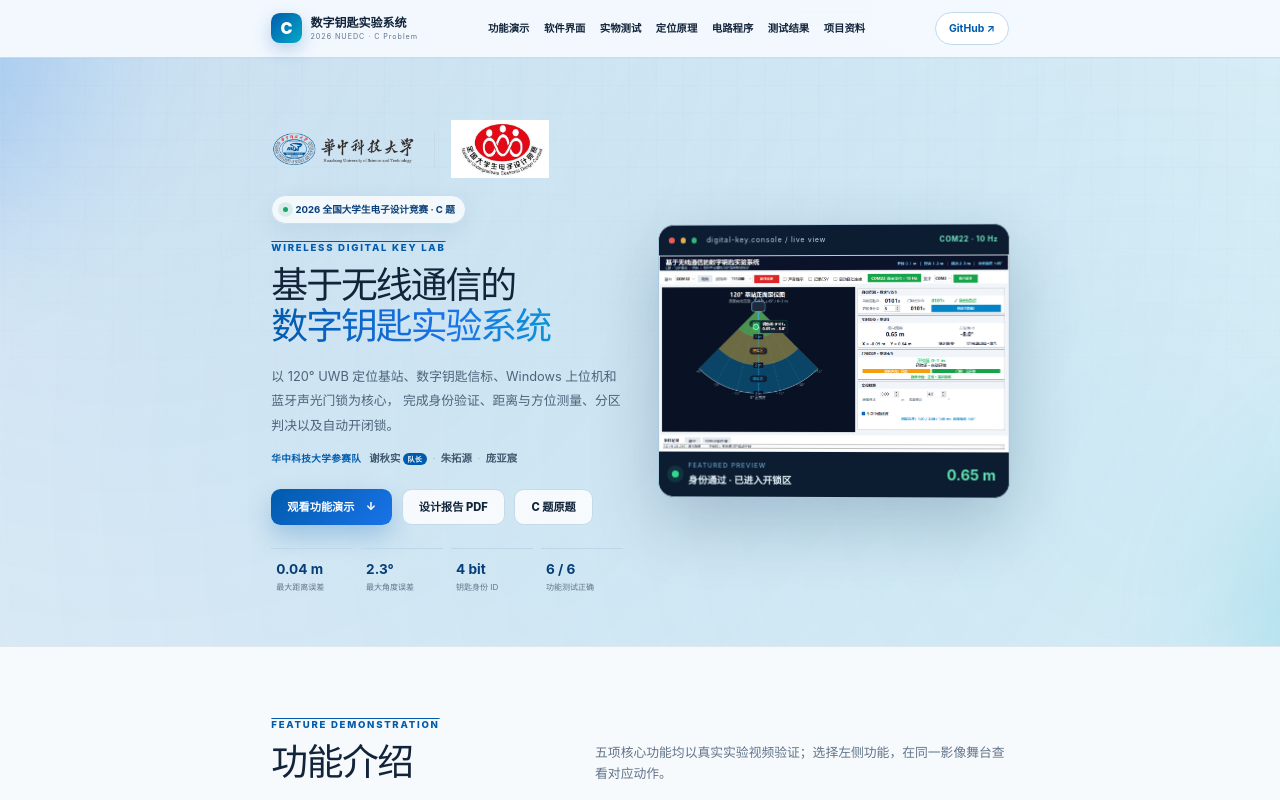
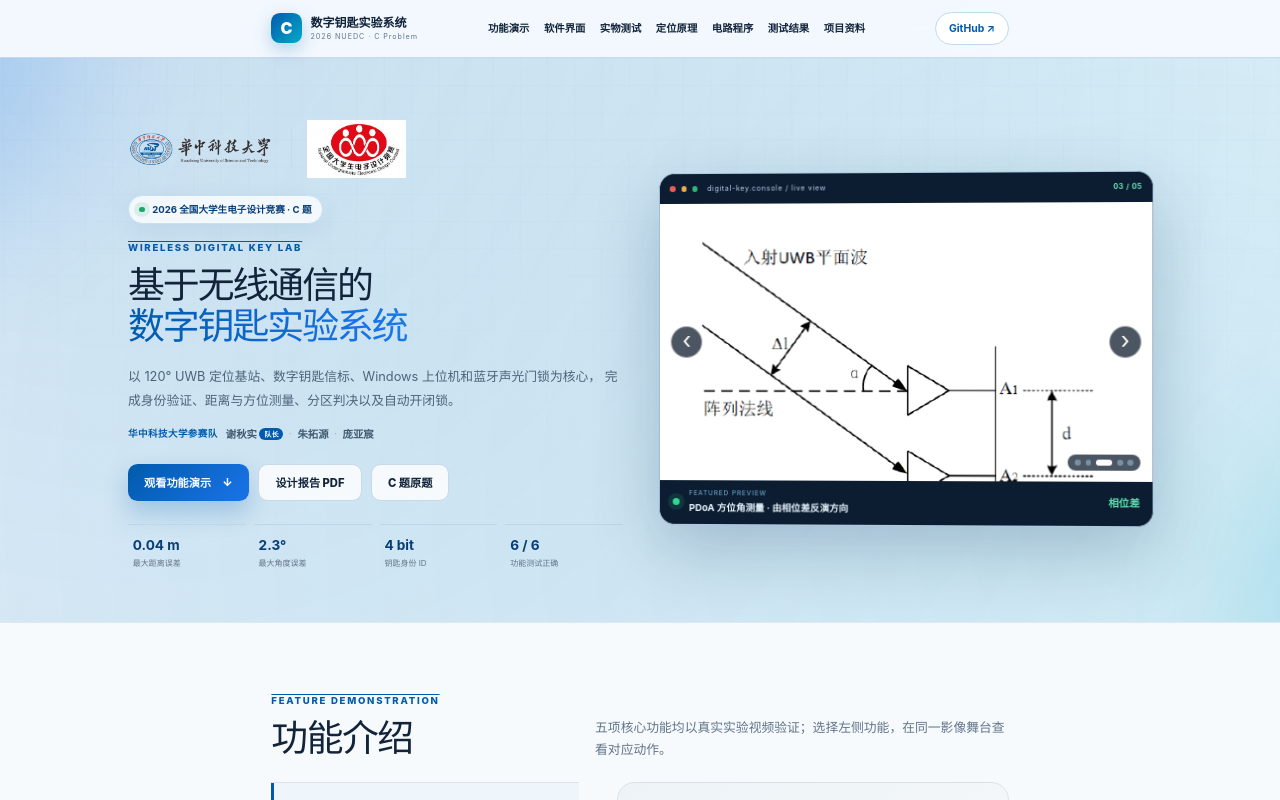
Before and after one commit to Qiushi0919/2026-NUEDC-C, a Next.js app in the folder website/: page / in a window 1280 px wide. Shown: the top 800 px of the page. Built offline with nearby package versions, Linux system fonts and the light colour scheme.

Commit message:
Add hero carousel and team showcase

```diff
--- /dev/null
+++ b/website/app/components/HeroCarousel.tsx
@@ -0,0 +1,117 @@
+"use client";
+
+import { useEffect, useState } from "react";
+
+const basePath = process.env.NEXT_PUBLIC_BASE_PATH ?? "";
+const asset = (path: string) => `${basePath}${path}`;
+
+const slides = [
+  {
+    image: asset("/images/software-unlock.png"),
+    alt: "数字钥匙实验系统开锁区运行界面",
+    title: "身份通过 · 已进入开锁区",
+    value: "0.65 m",
+    fit: "cover",
+  },
+  {
+    image: asset("/report/system-block.png"),
+    alt: "数字钥匙实验系统总体框图",
+    title: "系统总体构成 · UWB 定位与门锁控制",
+    value: "系统框图",
+    fit: "contain",
+  },
+  {
+    image: asset("/report/pdoa-principle.png"),
+    alt: "双天线 PDoA 方位角测量原理图",
+    title: "PDoA 方位角测量 · 由相位差反演方向",
+    value: "相位差",
+    fit: "contain",
+  },
+  {
+    image: asset("/report/program-flow.png"),
+    alt: "数字钥匙实验系统程序流程图",
+    title: "身份与位置双重验证 · 状态机闭环",
+    value: "程序流程",
+    fit: "contain",
+  },
+  {
+    image: asset("/images/team-competition.jpg"),
+    alt: "谢秋实、朱拓源、庞亚宸携作品参加全国大学生电子设计竞赛",
+    title: "参赛团队 · 华中科技大学",
+    value: "团队合照",
+    fit: "contain",
+  },
+] as const;
+
+export default function HeroCarousel() {
+  const [active, setActive] = useState(0);
+  const [paused, setPaused] = useState(false);
+  const slide = slides[active];
+
+  const move = (step: number) => {
+    setActive((current) => (current + step + slides.length) % slides.length);
+  };
+
+  useEffect(() => {
+    if (paused || window.matchMedia("(prefers-reduced-motion: reduce)").matches) return;
+    const timer = window.setInterval(() => {
+      setActive((current) => (current + 1) % slides.length);
+    }, 2800);
+    return () => window.clearInterval(timer);
+  }, [paused]);
+
+  return (
+    <div
+      className="hero-visual hero-carousel"
+      role="region"
+      aria-roledescription="carousel"
+      aria-label="项目关键画面"
+      tabIndex={0}
+      onMouseEnter={() => setPaused(true)}
+      onMouseLeave={() => setPaused(false)}
+      onFocus={() => setPaused(true)}
+      onBlur={(event) => {
+        if (!event.currentTarget.contains(event.relatedTarget)) setPaused(false);
+      }}
+      onKeyDown={(event) => {
+        if (event.key === "ArrowLeft") move(-1);
+        if (event.key === "ArrowRight") move(1);
+      }}
+    >
+      <div className="window-chrome">
+        <span /><span /><span />
+        <p>digital-key.console / live view</p>
+        <b>{String(active + 1).padStart(2, "0")} / {String(slides.length).padStart(2, "0")}</b>
+      </div>
+
+      <div className="hero-carousel-media" aria-live="polite">
+        <img
+          key={slide.image}
+          src={slide.image}
+          alt={slide.alt}
+          data-fit={slide.fit}
+        />
+        <button type="button" className="hero-carousel-arrow previous" onClick={() => move(-1)} aria-label="上一张">‹</button>
+        <button type="button" className="hero-carousel-arrow next" onClick={() => move(1)} aria-label="下一张">›</button>
+        <div className="hero-carousel-dots" aria-label="选择项目画面">
+          {slides.map((item, index) => (
+            <button
+              type="button"
+              className={index === active ? "active" : ""}
+              aria-label={`查看第 ${index + 1} 张：${item.title}`}
+              aria-pressed={index === active}
+              onClick={() => setActive(index)}
+              key={item.image}
+            />
+          ))}
+        </div>
+      </div>
+
+      <div className="featured-caption">
+        <span className="status-dot" />
+        <p><small>FEATURED PREVIEW</small><strong>{slide.title}</strong></p>
+        <b>{slide.value}</b>
+      </div>
+    </div>
+  );
+}
--- a/website/app/globals.css
+++ b/website/app/globals.css
@@ -36,6 +36,7 @@
 
 @media (min-width: 1100px) {
   main { width: 125%; margin-left: -12.5%; zoom: 0.8; }
+  .hero .container { width: 110vw; }
 }
 
 .topbar {
@@ -117,6 +118,20 @@
 
 .hero-visual { overflow: hidden; border: 1px solid #adc9df; border-radius: 20px; background: #071426; box-shadow: 0 30px 85px rgba(8, 43, 80, 0.23); transform: perspective(1500px) rotateY(-2deg); }
 .hero-visual > img { width: 100%; aspect-ratio: 16 / 9; object-fit: cover; }
+.hero-carousel { position: relative; }
+.hero-carousel:focus-visible { outline: 3px solid rgba(26, 115, 232, 0.65); outline-offset: 4px; }
+.hero-carousel-media { position: relative; display: grid; overflow: hidden; aspect-ratio: 16 / 9; place-items: center; background: #071426; }
+.hero-carousel-media > img { width: 100%; height: 100%; object-fit: cover; animation: hero-slide-in 0.45s ease both; }
+.hero-carousel-media > img[data-fit="contain"] { padding: 22px; object-fit: contain; background: #fff; }
+.hero-carousel-arrow { position: absolute; z-index: 3; top: 50%; display: grid; width: 40px; height: 40px; place-items: center; padding: 0 0 3px; border: 1px solid rgba(255, 255, 255, 0.48); border-radius: 50%; color: #fff; background: rgba(7, 20, 38, 0.72); font-size: 29px; line-height: 1; cursor: pointer; backdrop-filter: blur(7px); transform: translateY(-50%); transition: background 0.2s ease, transform 0.2s ease; }
+.hero-carousel-arrow:hover { background: rgba(0, 91, 172, 0.9); transform: translateY(-50%) scale(1.05); }
+.hero-carousel-arrow:focus-visible, .hero-carousel-dots button:focus-visible { outline: 2px solid #fff; outline-offset: 2px; }
+.hero-carousel-arrow.previous { left: 14px; }
+.hero-carousel-arrow.next { right: 14px; }
+.hero-carousel-dots { position: absolute; z-index: 3; right: 15px; bottom: 13px; display: flex; gap: 6px; padding: 7px 9px; border-radius: 999px; background: rgba(7, 20, 38, 0.72); backdrop-filter: blur(8px); }
+.hero-carousel-dots button { width: 7px; height: 7px; padding: 0; border: 0; border-radius: 50%; background: #7890a5; cursor: pointer; transition: width 0.2s ease, background 0.2s ease; }
+.hero-carousel-dots button.active { width: 20px; border-radius: 999px; background: #fff; }
+@keyframes hero-slide-in { from { opacity: 0.3; transform: scale(1.015); } to { opacity: 1; transform: scale(1); } }
 .window-chrome { display: flex; height: 38px; align-items: center; gap: 7px; padding: 0 13px; color: #bcd4e9; background: #0d1d31; font-size: 9px; }
 .window-chrome > span { width: 7px; height: 7px; border-radius: 50%; background: #5a7188; }
 .window-chrome > span:first-child { background: #ef5c57; }
@@ -128,7 +143,7 @@
 .featured-caption p { display: flex; flex: 1; flex-direction: column; margin: 0; line-height: 1.2; }
 .featured-caption small { color: #76bce8; font-size: 8px; letter-spacing: 0.15em; }
 .featured-caption strong { margin-top: 5px; font-size: 12px; }
-.featured-caption > b { color: #5ee2ae; font-size: 18px; }
+.featured-caption > b { max-width: 34%; color: #5ee2ae; font-size: 13px; text-align: right; }
 .status-dot { width: 9px; height: 9px; border-radius: 50%; background: #31d890; box-shadow: 0 0 0 6px rgba(49, 216, 144, 0.13); }
 
 .section { padding: 88px 0; }
@@ -186,21 +201,20 @@
 
 .hardware-gallery { display: grid; grid-template-columns: minmax(0, 1.5fr) minmax(340px, 0.8fr); gap: 16px; }
 .hardware-stage { display: grid; overflow: hidden; grid-template-rows: 360px auto; align-self: start; margin: 0; border: 1px solid #d8e1ea; border-radius: 18px; background: #fff; }
-.hardware-stage-media { display: grid; min-height: 0; place-items: center; overflow: hidden; padding: 16px 24px; background: #fff; }
-.hardware-stage-media img { width: auto; max-width: 86%; height: auto; max-height: 100%; object-fit: contain; }
+.hardware-stage-media { position: relative; min-height: 0; overflow: hidden; background: #f4f6f8; }
+.hardware-stage-media img { position: absolute; inset: 16px 24px; width: calc(100% - 48px); max-width: none; height: calc(100% - 32px); object-fit: contain; }
 .hardware-stage figcaption { position: relative; z-index: 1; display: grid; grid-template-columns: 64px 1fr; gap: 14px; align-items: start; padding: 15px 20px 17px; border-top: 1px solid #d8e1ea; background: #fff; }
 .hardware-stage small { padding-top: 6px; color: #7b8996; font-family: ui-monospace, Consolas, monospace; font-size: 11px; font-weight: 700; letter-spacing: 0.1em; }
 .hardware-stage h3 { margin: 0; font-size: 20px; }
 .hardware-stage p { max-width: 620px; margin: 5px 0 0; color: var(--muted); font-size: 12px; }
 .hardware-thumbnails { display: grid; grid-template-columns: repeat(2, minmax(0, 1fr)); gap: 9px; }
-.hardware-thumbnails button { position: relative; overflow: hidden; min-height: 78px; padding: 0; border: 1px solid var(--line); border-radius: 12px; background: #fff; cursor: pointer; }
-.hardware-thumbnails button::after { position: absolute; inset: 35% 0 0; content: ""; background: linear-gradient(transparent, rgba(6, 20, 34, 0.92)); }
+.hardware-thumbnails button { position: relative; display: grid; overflow: hidden; min-height: 78px; grid-template-columns: 30px minmax(0, 1fr); grid-template-rows: 58px 20px; align-items: center; padding: 0; border: 1px solid var(--line); border-radius: 12px; background: #fff; cursor: pointer; }
 .hardware-thumbnails button.active { border-color: var(--hust); box-shadow: 0 0 0 2px rgba(0, 91, 172, 0.14); }
-.hardware-thumbnails img { width: 100%; height: 78px; object-fit: cover; transition: transform 0.25s ease; }
+.hardware-thumbnails img { grid-column: 1 / -1; width: 100%; height: 58px; padding: 4px; object-fit: contain; background: #eef2f5; transition: transform 0.25s ease; }
 .hardware-thumbnails button:hover img { transform: scale(1.04); }
-.hardware-thumbnails span, .hardware-thumbnails strong { position: absolute; z-index: 2; bottom: 8px; color: #fff; }
-.hardware-thumbnails span { left: 9px; color: #77d9ef; font-family: ui-monospace, Consolas, monospace; font-size: 9px; }
-.hardware-thumbnails strong { right: 9px; left: 32px; overflow: hidden; font-size: 10px; line-height: 1.2; text-align: left; text-overflow: ellipsis; white-space: nowrap; }
+.hardware-thumbnails span, .hardware-thumbnails strong { position: static; z-index: 2; overflow: hidden; color: var(--ink); line-height: 20px; text-overflow: ellipsis; white-space: nowrap; }
+.hardware-thumbnails span { padding-left: 8px; color: var(--cyan); font-family: ui-monospace, Consolas, monospace; font-size: 8px; }
+.hardware-thumbnails strong { padding-right: 8px; font-size: 9px; text-align: left; }
 
 .principles { background: #fff; border-top: 1px solid var(--line); }
 .system-overview { display: grid; grid-template-columns: minmax(0, 0.9fr) minmax(360px, 1.1fr); gap: 24px; align-items: stretch; }
@@ -261,6 +275,15 @@
 .result-detail p, .result-detail li { color: var(--muted); font-size: 12px; }
 .result-detail ul { padding-left: 18px; }
 
+.team-section { background: #f7fafc; border-top: 1px solid var(--line); }
+.team-card { display: grid; overflow: hidden; grid-template-columns: minmax(0, 1.45fr) minmax(280px, 0.55fr); align-items: center; margin: 0; border: 1px solid #d9dfe6; border-radius: 18px; background: #fff; }
+.team-card > img { width: 100%; height: auto; object-fit: contain; }
+.team-card figcaption { padding: 34px; }
+.team-card figcaption small { color: var(--hust); font-size: 9px; font-weight: 850; letter-spacing: 0.14em; }
+.team-card h3 { margin: 7px 0 12px; font-size: 27px; line-height: 1.25; }
+.team-card p { margin: 8px 0 0; color: var(--muted); font-size: 12px; }
+.team-card p strong { color: var(--ink); }
+
 .resources { background: #f7fbff; }
 .resource-grid { display: grid; grid-template-columns: repeat(2, 1fr); gap: 16px; }
 .resource-card { display: grid; grid-template-columns: 55px 1fr auto; gap: 17px; align-items: center; min-height: 140px; padding: 22px; border: 1px solid var(--line); border-radius: 18px; background: #fff; box-shadow: 0 13px 38px rgba(10, 48, 92, 0.08); transition: transform 0.2s ease, border-color 0.2s ease; }
@@ -294,6 +317,8 @@
   .hardware-gallery { grid-template-columns: 1fr; }
   .hardware-thumbnails { grid-template-columns: repeat(3, 1fr); }
   .system-overview, .result-detail { grid-template-columns: 1fr; }
+  .team-card { grid-template-columns: 1fr; }
+  .team-card figcaption { padding: 26px; }
   .algorithm-grid { grid-template-columns: 1fr 1fr; }
   .pdoa-card { grid-column: 1 / -1; }
   .metric-grid { grid-template-columns: repeat(2, 1fr); }
@@ -314,6 +339,10 @@
   .hero-lead { font-size: 14px; }
   .hero-facts { grid-template-columns: repeat(2, 1fr); }
   .window-chrome b { display: none; }
+  .hero-carousel-media > img[data-fit="contain"] { padding: 12px; }
+  .hero-carousel-arrow { width: 36px; height: 36px; font-size: 25px; }
+  .hero-carousel-arrow.previous { left: 9px; }
+  .hero-carousel-arrow.next { right: 9px; }
   .section { padding: 62px 0; }
   .split-heading { grid-template-columns: 1fr; gap: 15px; }
   .scenario-grid, .resource-grid { grid-template-columns: 1fr; }
@@ -325,11 +354,13 @@
   .feature-selector button.active { padding-top: 23px; padding-bottom: 23px; }
   .scenario-copy { align-items: start; flex-direction: column; gap: 8px; }
   .hardware-stage { grid-template-rows: 360px auto; }
-  .hardware-stage-media { padding: 14px 20px; }
+  .hardware-stage-media img { inset: 14px 20px; width: calc(100% - 40px); height: calc(100% - 28px); }
   .hardware-stage figcaption { padding: 20px; }
   .hardware-stage h3 { font-size: 20px; }
   .hardware-thumbnails { grid-template-columns: repeat(2, 1fr); }
-  .hardware-thumbnails button, .hardware-thumbnails img { min-height: 120px; height: 120px; }
+  .hardware-thumbnails button { min-height: 120px; grid-template-rows: 94px 26px; }
+  .hardware-thumbnails img { height: 94px; }
+  .hardware-thumbnails span, .hardware-thumbnails strong { line-height: 26px; }
   .system-overview-copy { padding: 27px; }
   .algorithm-grid { grid-template-columns: 1fr; }
   .pdoa-card { grid-column: auto; grid-template-columns: 1fr; }
--- a/website/app/page.tsx
+++ b/website/app/page.tsx
@@ -1,5 +1,6 @@
 import FeatureShowcase from "./components/FeatureShowcase";
 import HardwareGallery from "./components/HardwareGallery";
+import HeroCarousel from "./components/HeroCarousel";
 
 const basePath = process.env.NEXT_PUBLIC_BASE_PATH ?? "";
 const asset = (path: string) => `${basePath}${path}`;
@@ -111,19 +112,7 @@
             </div>
           </div>
 
-          <div className="hero-visual">
-            <div className="window-chrome">
-              <span /><span /><span />
-              <p>digital-key.console / live view</p>
-              <b>COM22 · 10 Hz</b>
-            </div>
-            <img src={asset("/images/software-unlock.png")} alt="数字钥匙实验系统开锁区运行界面" />
-            <div className="featured-caption">
-              <span className="status-dot" />
-              <p><small>FEATURED PREVIEW</small><strong>身份通过 · 已进入开锁区</strong></p>
-              <b>0.65 m</b>
-            </div>
-          </div>
+          <HeroCarousel />
         </div>
       </section>
 
@@ -294,6 +283,24 @@
         </div>
       </section>
 
+      <section className="section team-section" id="team">
+        <div className="container">
+          <div className="section-heading split-heading">
+            <div><p className="overline">OUR TEAM</p><h2>团队合照</h2></div>
+            <p>华中科技大学参赛队在全国大学生电子设计竞赛湖北赛区现场，携数字钥匙、门锁执行端与系统显示装置完成作品展示。</p>
+          </div>
+          <figure className="team-card">
+            <img src={asset("/images/team-competition.jpg")} alt="谢秋实、朱拓源、庞亚宸携作品参加全国大学生电子设计竞赛" loading="lazy" />
+            <figcaption>
+              <small>2026 NUEDC · C PROBLEM</small>
+              <h3>华中科技大学参赛队</h3>
+              <p><strong>谢秋实（队长）</strong> · 朱拓源 · 庞亚宸</p>
+              <p>从定位算法、上位机软件到门锁执行端，团队共同完成整套数字钥匙实验系统的设计、制作与现场验证。</p>
+            </figcaption>
+          </figure>
+        </div>
+      </section>
+
       <section className="section resources" id="resources">
         <div className="container">
           <div className="section-heading split-heading">
```
Also changed, not shown: website/public/images/team-competition.jpg (added), 1 other file (tests, documents, lock files or other folders).
